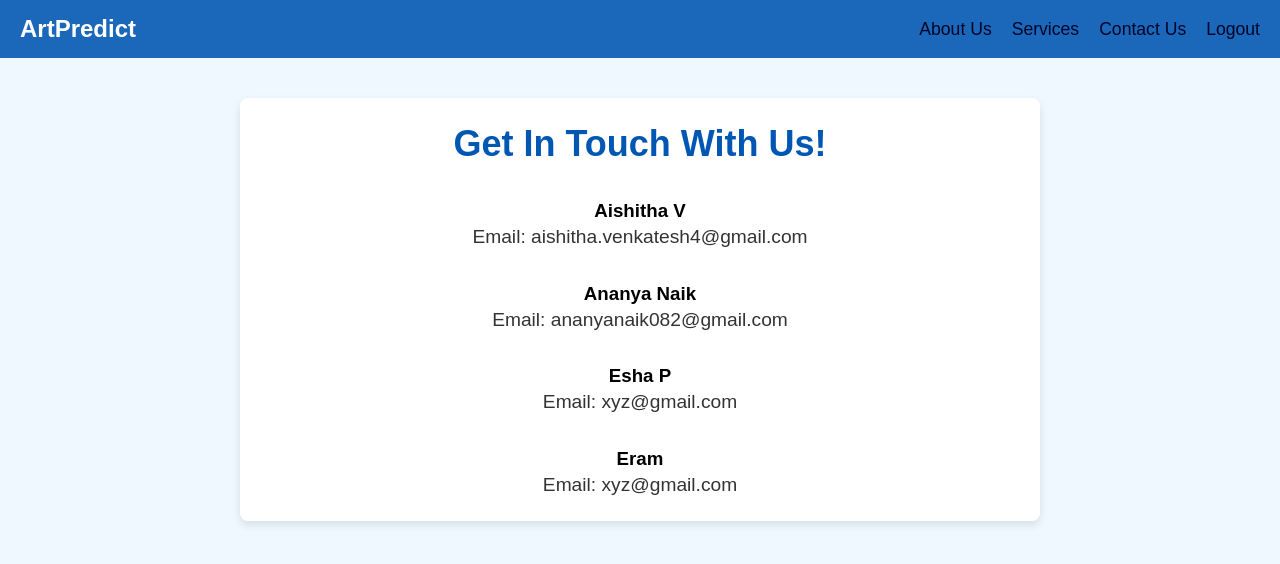
After one commit to BhuvanCS/ARTPredict, a Django app: page /clinician/contact-us in a window 1280 px wide. The commit adds this page. Shown: the top 564 px of the page. Run offline with Django 5.2, Linux system fonts and the light colour scheme; parts of the project's set-up code (start-up, migrations or seed data) failed here and were passed over.

Commit message:
contact us page

```diff
--- a/app/templates/base.html
+++ b/app/templates/base.html
@@ -21,7 +21,7 @@
                     <a href="/patients/add">Add New Patient</a>
                 </div>
             </li>
-            <li><a href="/contact">Contact Us</a></li>
+            <li><a href="/clinician/contact-us">Contact Us</a></li>
             <li><a href="/logout">Logout</a></li>
         </ul>
     </nav>
--- a/app/templates/base_ds.html
+++ b/app/templates/base_ds.html
@@ -20,7 +20,7 @@
                     <a href="/ds/model-metrics">View Model Metrics</a>
                 </div>
             </li>
-            <li><a href="/contact">Contact Us</a></li>
+            <li><a href="/ds/contact-us">Contact Us</a></li>
             <li><a href="/logout">Logout</a></li>
         </ul>
     </nav>
--- /dev/null
+++ b/app/templates/contact_clinician.html
@@ -0,0 +1,20 @@
+{% extends 'base.html' %}
+{% block title %}ART Predict - Contact Us!{% endblock %}
+{% block content %}
+<div class="content" id="about-us">
+    {% load static %}
+
+    <h1>Get In Touch With Us!</h1>
+    <h3>Aishitha V</h3>
+    <p>Email: aishitha.venkatesh4@gmail.com</p>
+    <h3>Ananya Naik</h3>
+    <p>Email: ananyanaik082@gmail.com</p>
+    <h3>Esha P</h3>
+    <p>Email: xyz@gmail.com</p>
+    <h3>Eram</h3>
+    <p>Email: xyz@gmail.com</p>
+</div>
+
+
+
+{% endblock %}
--- a/app/urls.py
+++ b/app/urls.py
@@ -7,6 +7,7 @@ urlpatterns = [
 
     path('login/clinician', views.loginclinician, name='clinician-login'),
     path('clinician', views.clinician_dashboard, name='clinician_dashboard'),
+    path('clinician/contact-us', views.contact_us_clinician, name='contact_us_clinician'),
     path('clinician/view-patient', views.view_patient, name='view_patient'),
     path('clinician/download_diagnosis/<str:patient_id>', views.download_diagnosis, name='download_diagnosis'),
     path('clinician/view-recent-patient', views.view_recent_patient, name='view_recent_patient'),
@@ -16,6 +17,7 @@ urlpatterns = [
 
     path('login/ds', views.loginds, name='ds-login'),
     path('ds', views.ds_dashboard, name='ds_dashboard'),
+    path('ds/contact-us', views.contact_us_ds, name='contact_us_ds'),
     path('ds/model-metrics', views.model_metrics, name='model_metrics'),
 
 ]
--- a/app/views.py
+++ b/app/views.py
@@ -29,6 +29,12 @@ scaler = joblib.load('app/data/preprocessed_data/scaler.pkl')
 
 def homepage(request):
     return render(request, 'homepage.html')
+
+def contact_us_ds(request):
+    return render(request, 'contact_ds.html')
+
+def contact_us_clinician(request):
+    return render(request, 'contact_clinician.html')
 
 def loginds(request):
     if request.method == 'POST':
```
Also changed, not shown: app/templates/contact_ds.html (added, +16 -0 lines), app/int_images/attention_weights/attention_heatmap_Px.png (added), app/int_images/attention_weights2/attention_mechanism_Px.png (added), app/int_images/lime_explanations/lime_explanation_Px.png (added), db.sqlite3, 1 other file.
